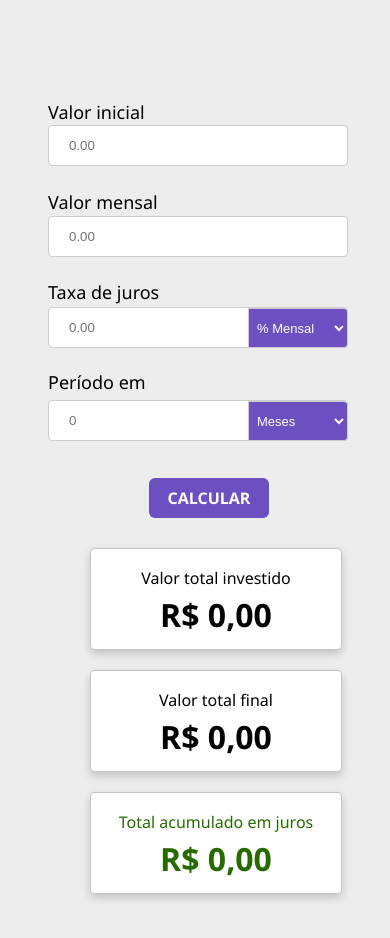
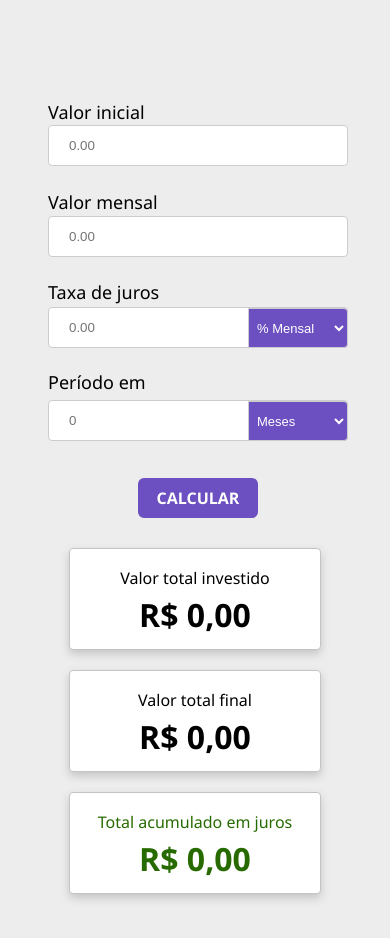
Before and after one commit to Leonardo-Oliveira1/calculadoraJurosCompostos, a website: page index.html in a window 390 px wide. Drawn offline with Linux system fonts and the light colour scheme.

Commit message:
corrigindo responsividade

```diff
--- a/CSS/_main425px.scss
+++ b/CSS/_main425px.scss
@@ -5,7 +5,7 @@
         position: relative;
         left: 59px;
 
-        margin: 10px 142px;
+        margin: 10px 131px;
         margin-bottom: 30px;
 
     }
@@ -18,7 +18,7 @@
             flex-direction: column;
             gap: 20px;
 
-            margin-left: 142px;
+            margin-left: 121px;
 
             .finalTotalDiv, .totalInvestedDiv, .totalInterestRateDiv{
                 flex-direction: column;
```
Also changed, not shown: CSS/main.css.
